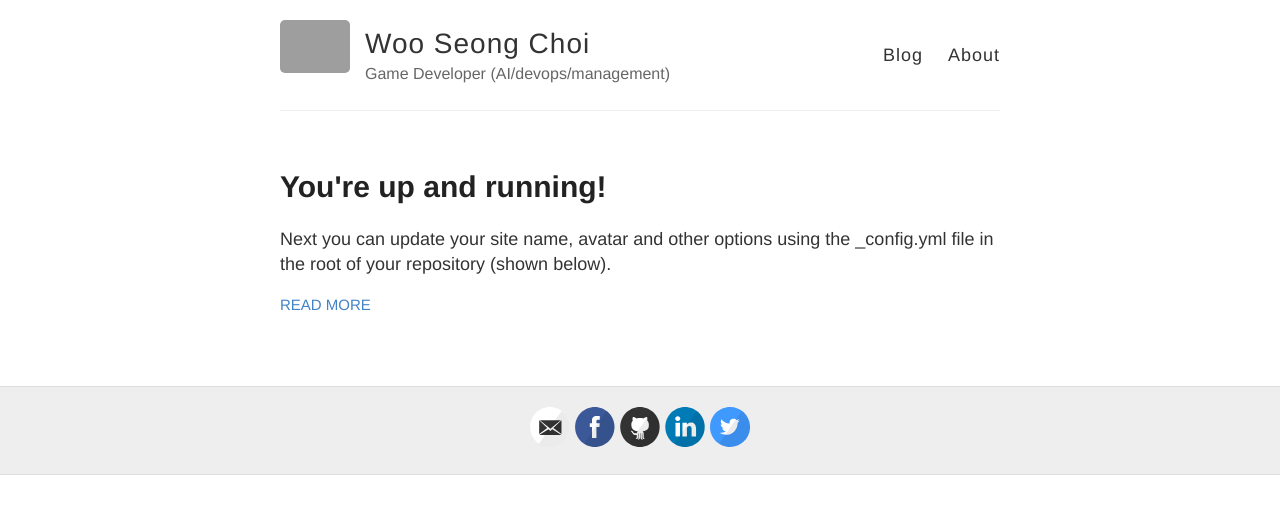
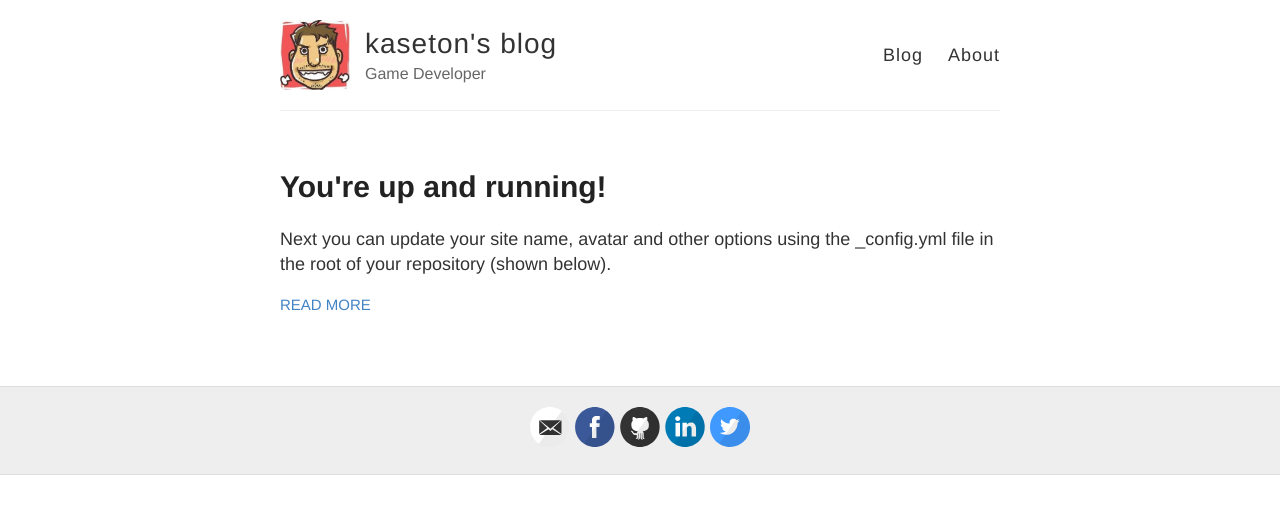
Before and after one commit to kaseton/kaseton.github.io, a Jekyll site: the page built from index.html, in a window 1280 px wide. Shown: the top 514 px of the page. Built offline with Jekyll 4.4.1, drawn with Linux system fonts in a browser that asks for light colours; grey boxes are pictures that could not be loaded.

Commit message:
Update _config.yml

```diff
--- a/_config.yml
+++ b/_config.yml
@@ -3,13 +3,13 @@
 #
 
 # Name of your site (displayed in the header)
-name: Woo Seong Choi
+name: kaseton's blog
 
 # Short bio or description (displayed in the header)
-description: Game Developer (AI/devops/management)
+description: Game Developer
 
 # URL of your avatar or profile pic (you could use your GitHub profile pic)
-avatar: https://raw.githubusercontent.com/kaseton/kaseton.github.io/master/images/kaseton.png
+avatar: https://raw.githubusercontent.com/kaseton/kaseton.github.io/master/images/kaseton.jpg
 
 #
 # Flags below are optional
```
